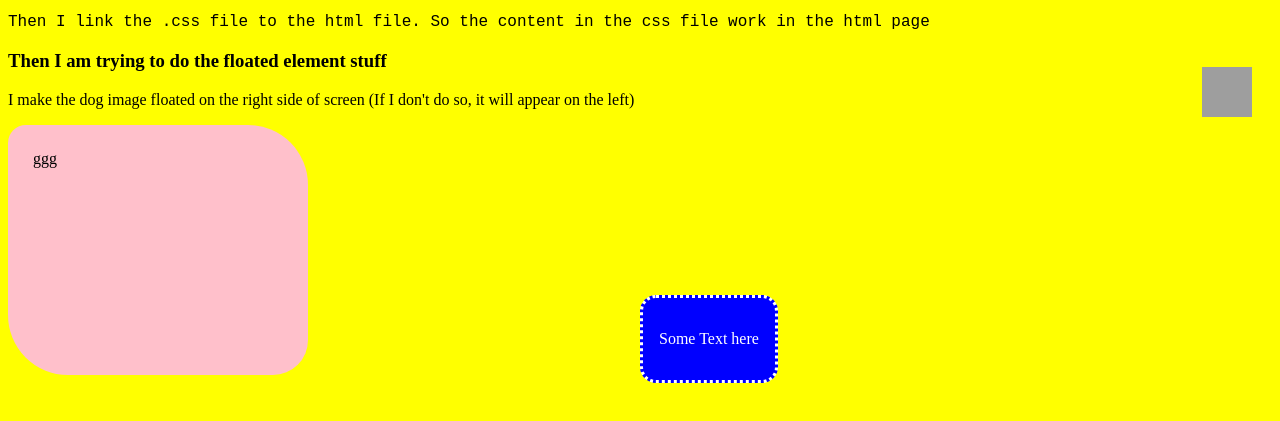
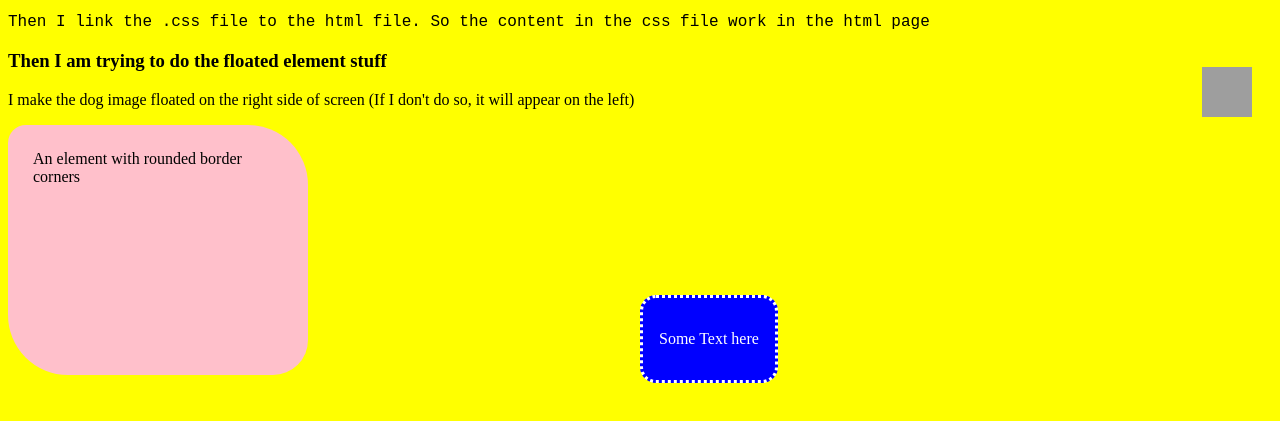
Before and after one commit to zhengz8-1333841/zhengz8-1333841.github.io, a plain HTML site: page someCss.html in a window 1280 px wide. Shown: the part 105-526 px from the top of the page. Drawn offline with Linux system fonts and the light colour scheme; grey boxes are pictures that could not be loaded.

Commit message:
Add files via upload

```diff
--- a/someCss.html
+++ b/someCss.html
@@ -20,11 +20,6 @@
 	<h3>Then I am trying to do the floated element stuff</h3>
 	<p>I make the dog image floated on the right side of screen (If I don't do so, it will appear on the left)</p>
 
-
-
-
-
-
-	<p id="corners">ggg</p>
+	<p id="corners">An element with rounded border corners</p>
 </body>
 </html>
```
